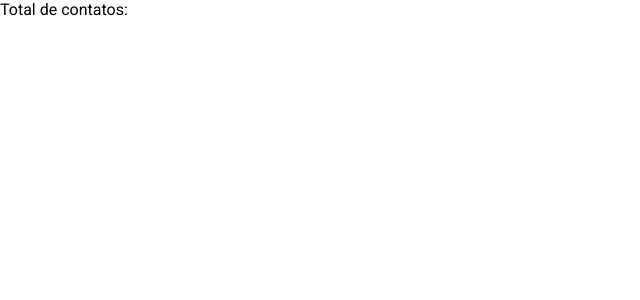
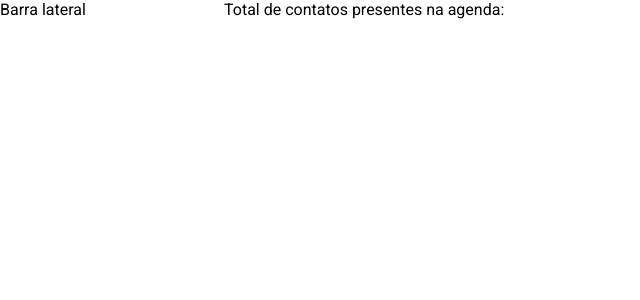
Before and after one commit to IsacPessoa/Agenda-Telefonica-Isac, a React (Create React App) app: page / in a window 1280 px wide. Shown: the top 300 px of the page, without its empty margins (0-640 px from the left). Built offline with nearby package versions, Linux system fonts and the light colour scheme.

Commit message:
correções e barra lateral

```diff
--- a/src/App.tsx
+++ b/src/App.tsx
@@ -1,3 +1,4 @@
+import BarraLateral from './containers/BarraLateral'
 import ListaDeContatos from './containers/ListaDeContatos'
 import Estiloglobal, { Container } from './styles/index '
 
@@ -6,6 +7,7 @@ function App() {
     <>
       <Estiloglobal />
       <Container>
+        <BarraLateral />
         <ListaDeContatos />
       </Container>
     </>
--- /dev/null
+++ b/src/containers/BarraLateral/index.tsx
@@ -0,0 +1,3 @@
+const BarraLateral = () => <aside>Barra lateral</aside>
+
+export default BarraLateral
--- a/src/containers/ListaDeContatos/index.tsx
+++ b/src/containers/ListaDeContatos/index.tsx
@@ -1,6 +1,6 @@
 const ListaDeContatos = () => (
   <main>
-    <p>Total de contatos: </p>
+    <p>Total de contatos presentes na agenda: </p>
   </main>
 )
 
--- a/src/styles/index .ts
+++ b/src/styles/index .ts
@@ -11,7 +11,7 @@ const Estiloglobal = createGlobalStyle`
 
 export const Container = styled.div`
   display: grid;
-  grit-template-columns: 224px auto;
+  grid-template-columns: 224px auto;
 `
 
 export default Estiloglobal
```
